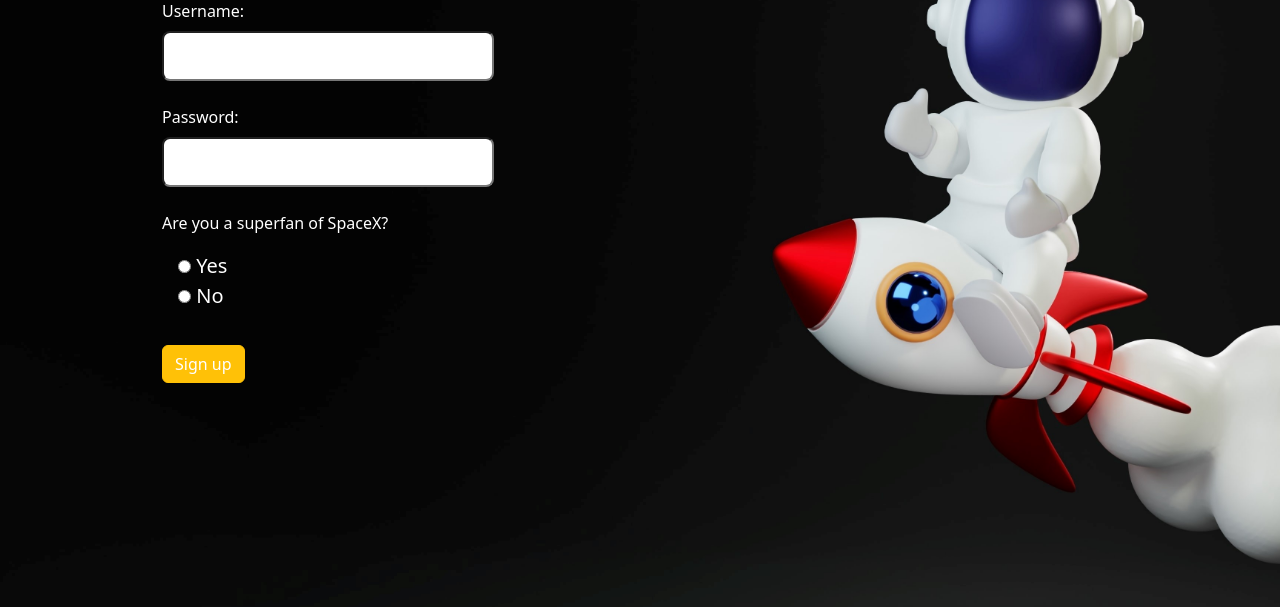
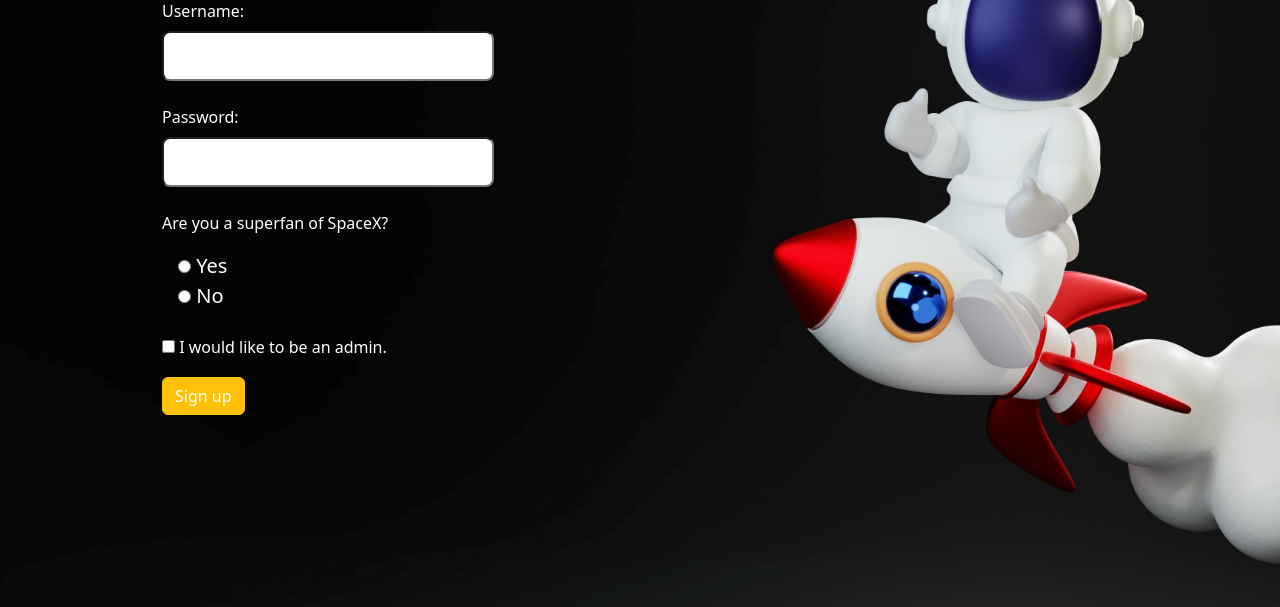
Before and after one commit to itudb2232/itudb2232, a Flask app: page /signup in a window 1280 px wide. Shown: the part 147-754 px from the top of the page. Run offline with Flask 2, Linux system fonts and the light colour scheme; some libraries are stand-ins or nearby versions.

Commit message:
Added checkbox to fulfil requirement

```diff
--- a/website/templates/signup.html
+++ b/website/templates/signup.html
@@ -32,6 +32,12 @@
                 {{ form.superfan(required=True, class="form-control-lg list-style-none")}}
             </div>
         </div>
+        <div class="field" style="margin: 0px 0px 0px 80px;">
+            <div class="control" style="color:white;">
+                <input type="checkbox" name="wants_admin">
+                <label for="wants_admin" class="form-label" style="color:white;">I would like to be an admin.</label>
+            </div>
+        </div>
 
         <button type=submit class="btn btn-warning" style="margin: 10px 20px 20px 80px; color:white;">Sign up</button>
     </form>
--- a/website/views.py
+++ b/website/views.py
@@ -26,7 +26,7 @@ def signup():
 
             user_type = "regular"
             deserves_adminhood = True if form.data["superfan"] == "True" else False
-            if deserves_adminhood:
+            if deserves_adminhood and "wants_admin" in request.form.keys():
                 user_type = "admin"
 
             users.add_user(username, hashed_password, user_type)
```
Also changed, not shown: user-data.db.
